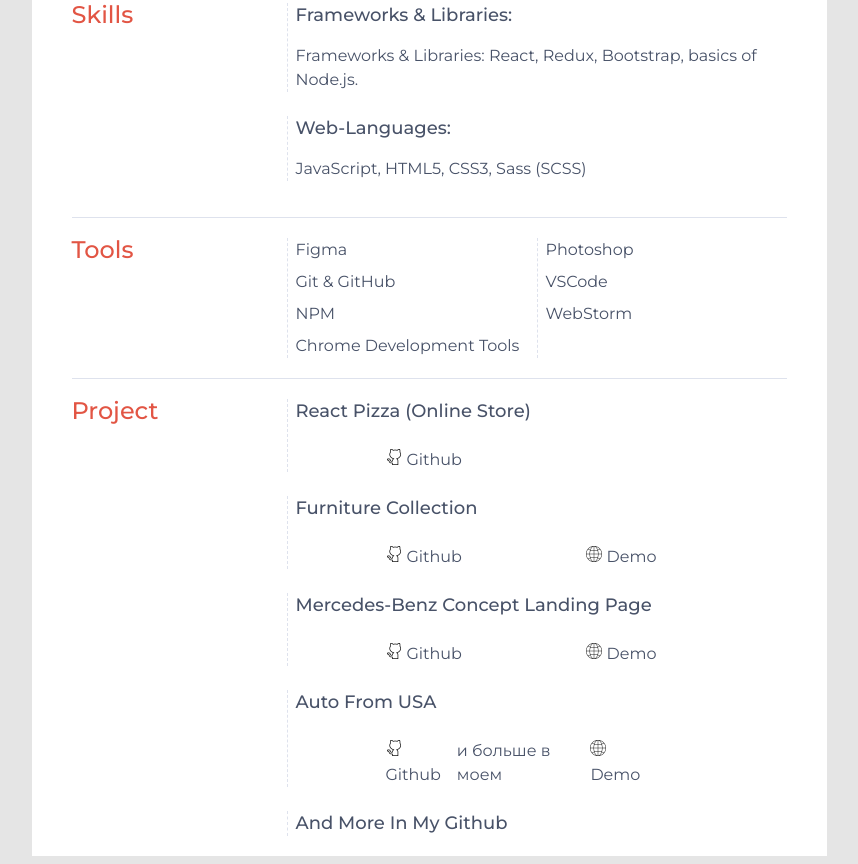
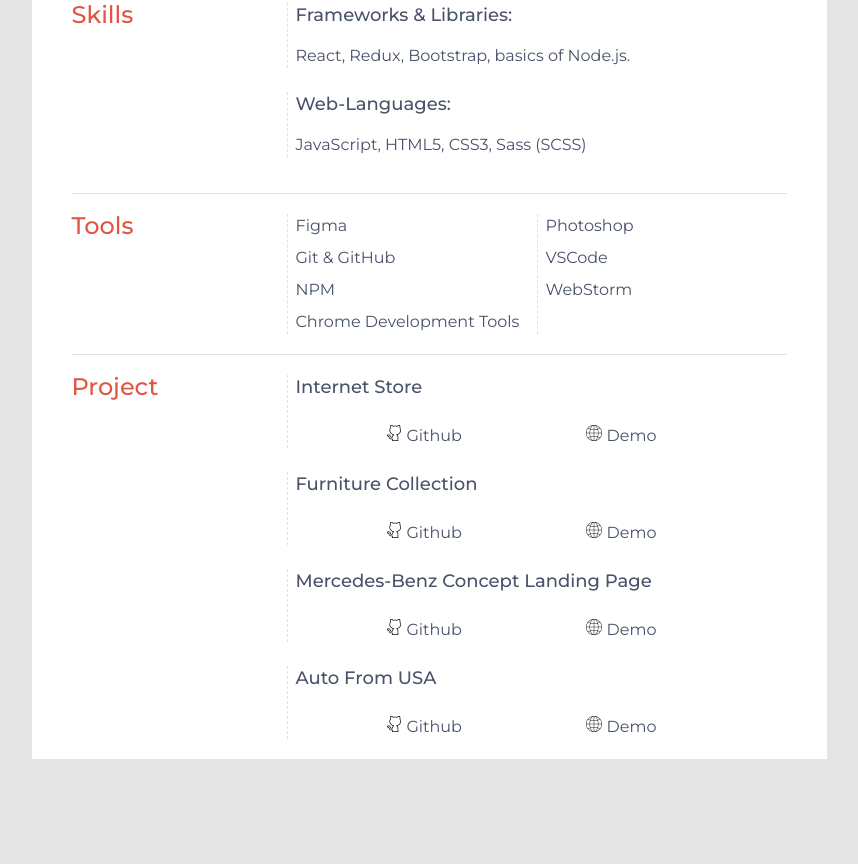
Before and after one commit to Defisto7/CV, a plain HTML site: page index.html in a window 1280 px wide. Shown: the part 992-1856 px from the top of the page, without its empty margins (211-1069 px from the left). After the commit the page ends 1759 px from the top, so only its background shows below. Drawn offline with Linux system fonts and the light colour scheme.

Commit message:
Master
Update project

```diff
--- a/index.html
+++ b/index.html
@@ -1,5 +1,6 @@
 <!DOCTYPE html>
 <html lang="en">
+
 <head>
     <meta charset="UTF-8">
     <meta http-equiv="X-UA-Compatible" content="IE=edge">
@@ -10,6 +11,7 @@
     <link href="https://fonts.googleapis.com/css2?family=Montserrat:wght@400;500;600&display=swap" rel="stylesheet">
     <link rel="stylesheet" href="style.css">
 </head>
+
 <body></body>
 <div class="page">
     <header class="about">
@@ -30,7 +32,10 @@
 
         <div>
             <p class="about__text">
-                I am well familiar with CSS/HTML, Sass preprocessor, JS, React, cross-browser and adaptive markup skills. I have master's degree in mechanical Engineering. I have experience working with a team as a leader. Eager to improve my skills, always try to learn new technologies and stay up-to-date with Web development trends.
+                I am well familiar with CSS/HTML, Sass preprocessor, JS, React, cross-browser and adaptive markup
+                skills. I have master's degree in mechanical Engineering. I have experience working with a team as a
+                leader. Eager to improve my skills, always try to learn new technologies and stay up-to-date with Web
+                development trends.
             </p>
         </div>
 
@@ -38,12 +43,19 @@
 
     <main class="main">
         <section class="contacs">
-        <a class="contacs__link phone" href="tel:+380939155085"><img class="icons" src="img/icons/smartphone.png" alt><img>+380939155085</a>
-        <a class="contacs__link" href="mailto:criska7@gmail.com"><img class="icons" src="img/icons/email.png" alt><img>criska7@gmail.com</a>
-        <a class="contacs__link" target="_blank" href="http://t.me/Defisto"><img class="icons" src="img/icons/telegram.png" alt><img>Telegram</a>
-        <a class="contacs__link" target="_blank" href="https://github.com/Defisto7"><img class="icons" src="img/icons/github.png" alt><img>Github</a>
-        <a class="contacs__link" target="_blank" href="https://www.linkedin.com/in/%D0%B4%D0%B8%D0%BC%D0%B0-%D1%8F%D0%BD%D0%BE%D0%B2%D1%81%D0%BA%D0%B8%D0%B9-23670022a/"><img class="icons" src="img/icons/linkedin.png" alt><img>Linkedin</a>
-        <a class="contacs__link" target="_blank" href="https://join.skype.com/invite/BiztS3KVodNb"><img class="icons" src="img/icons/skype.png" alt><img>Skype</a>
+            <a class="contacs__link phone" href="tel:+380939155085"><img class="icons" src="img/icons/smartphone.png"
+                    alt><img>+380939155085</a>
+            <a class="contacs__link" href="mailto:criska7@gmail.com"><img class="icons" src="img/icons/email.png"
+                    alt><img>criska7@gmail.com</a>
+            <a class="contacs__link" target="_blank" href="http://t.me/Defisto"><img class="icons"
+                    src="img/icons/telegram.png" alt><img>Telegram</a>
+            <a class="contacs__link" target="_blank" href="https://github.com/Defisto7"><img class="icons"
+                    src="img/icons/github.png" alt><img>Github</a>
+            <a class="contacs__link" target="_blank"
+                href="https://www.linkedin.com/in/%D0%B4%D0%B8%D0%BC%D0%B0-%D1%8F%D0%BD%D0%BE%D0%B2%D1%81%D0%BA%D0%B8%D0%B9-23670022a/"><img
+                    class="icons" src="img/icons/linkedin.png" alt><img>Linkedin</a>
+            <a class="contacs__link" target="_blank" href="https://join.skype.com/invite/BiztS3KVodNb"><img
+                    class="icons" src="img/icons/skype.png" alt><img>Skype</a>
         </section>
         <section class="info">
             <h2 class="info__title">Experience</h2>
@@ -95,7 +107,7 @@
                     <h3 class="skills__title">
                         Frameworks & Libraries:
                     </h3>
-                <p>Frameworks & Libraries: React, Redux, Bootstrap, basics of Node.js.</p>
+                    <p>React, Redux, Bootstrap, basics of Node.js.</p>
                 </div>
                 <div class="skills">
                     <h3 class="skills__title">
@@ -132,10 +144,13 @@
             <div class="info__content">
 
                 <div class="project">
-                <h3 class="skills__title">React pizza (online store)</h3>
+                    <h3 class="skills__title">Internet store</h3>
                     <br>
                     <div class="project__link">
-                    <a class="contacs__link" target="_blank" href="https://github.com/Defisto7/react-pizza"><img class="icons" src="img/icons/github.png" alt><img>Github</a>
+                        <a class="contacs__link" target="_blank" href="https://github.com/Defisto7/internet-store"><img
+                                class="icons" src="img/icons/github.png" alt><img>Github</a>
+                        <a class="contacs__link" target="_blank" href="https://internet-shop-food.herokuapp.com/"><img
+                                class="icons" src="img/icons/internet.png" alt><img>Demo</a>
                     </div>
 
                 </div>
@@ -145,8 +160,10 @@
                     <h3 class="skills__title"></h3>
                     <br>
                     <div class="project__link">
-                    <a class="contacs__link" target="_blank" href="https://github.com/Defisto7/desire"><img class="icons" src="img/icons/github.png" alt><img>Github</a>
-                    <a class="contacs__link" target="_blank" href="https://defisto7.github.io/desire-dist/"><img class="icons" src="img/icons/internet.png" alt><img>Demo</a>
+                        <a class="contacs__link" target="_blank" href="https://github.com/Defisto7/desire"><img
+                                class="icons" src="img/icons/github.png" alt><img>Github</a>
+                        <a class="contacs__link" target="_blank" href="https://defisto7.github.io/desire-dist/"><img
+                                class="icons" src="img/icons/internet.png" alt><img>Demo</a>
                     </div>
 
                 </div>
@@ -155,8 +172,10 @@
                     <h3 class="skills__title">Mercedes-Benz concept landing page</h3>
                     <br>
                     <div class="project__link">
-                    <a class="contacs__link" target="_blank" href="https://github.com/Defisto7/Avtr/tree/main"><img class="icons" src="img/icons/github.png" alt><img>Github</a>
-                    <a class="contacs__link" target="_blank" href="https://defisto7.github.io/Avtr/"><img class="icons" src="img/icons/internet.png" alt><img>Demo</a>
+                        <a class="contacs__link" target="_blank" href="https://github.com/Defisto7/Avtr/tree/main"><img
+                                class="icons" src="img/icons/github.png" alt><img>Github</a>
+                        <a class="contacs__link" target="_blank" href="https://defisto7.github.io/Avtr/"><img
+                                class="icons" src="img/icons/internet.png" alt><img>Demo</a>
                     </div>
 
                 </div>
@@ -165,13 +184,11 @@
                     <h3 class="skills__title">Auto from USA</h3>
                     <br>
                     <div class="project__link">
-                    <a class="contacs__link" target="_blank" href="https://github.com/Defisto7/Cars"><img class="icons" src="img/icons/github.png" alt><img>Github</a>и больше в моем
-                    <a class="contacs__link" target="_blank" href="https://defisto7.github.io/Cars/"><img class="icons" src="img/icons/internet.png" alt><img>Demo</a>
+                        <a class="contacs__link" target="_blank" href="https://github.com/Defisto7/Cars"><img
+                                class="icons" src="img/icons/github.png" alt><img>Github</a>
+                        <a class="contacs__link" target="_blank" href="https://defisto7.github.io/Cars/"><img
+                                class="icons" src="img/icons/internet.png" alt><img>Demo</a>
                     </div>
-            </div>
-
-            <div class="project">
-                <h3 class="skills__title">And more in my Github</h3>
                 </div>
 
             </div>
@@ -179,4 +196,5 @@
     </main>
 </div>
 </body>
+
 </html>
```
Lines whose indentation alone changed are shown as unchanged.
